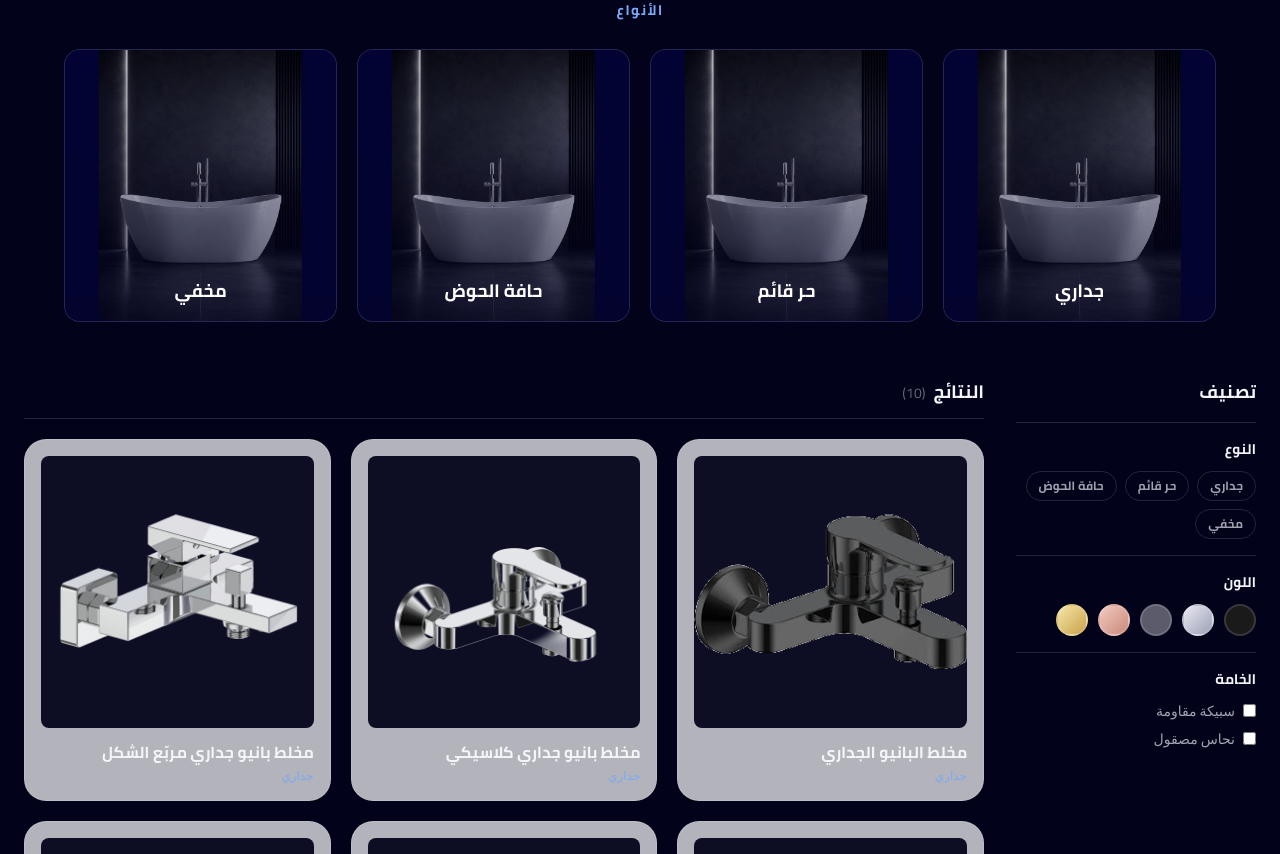
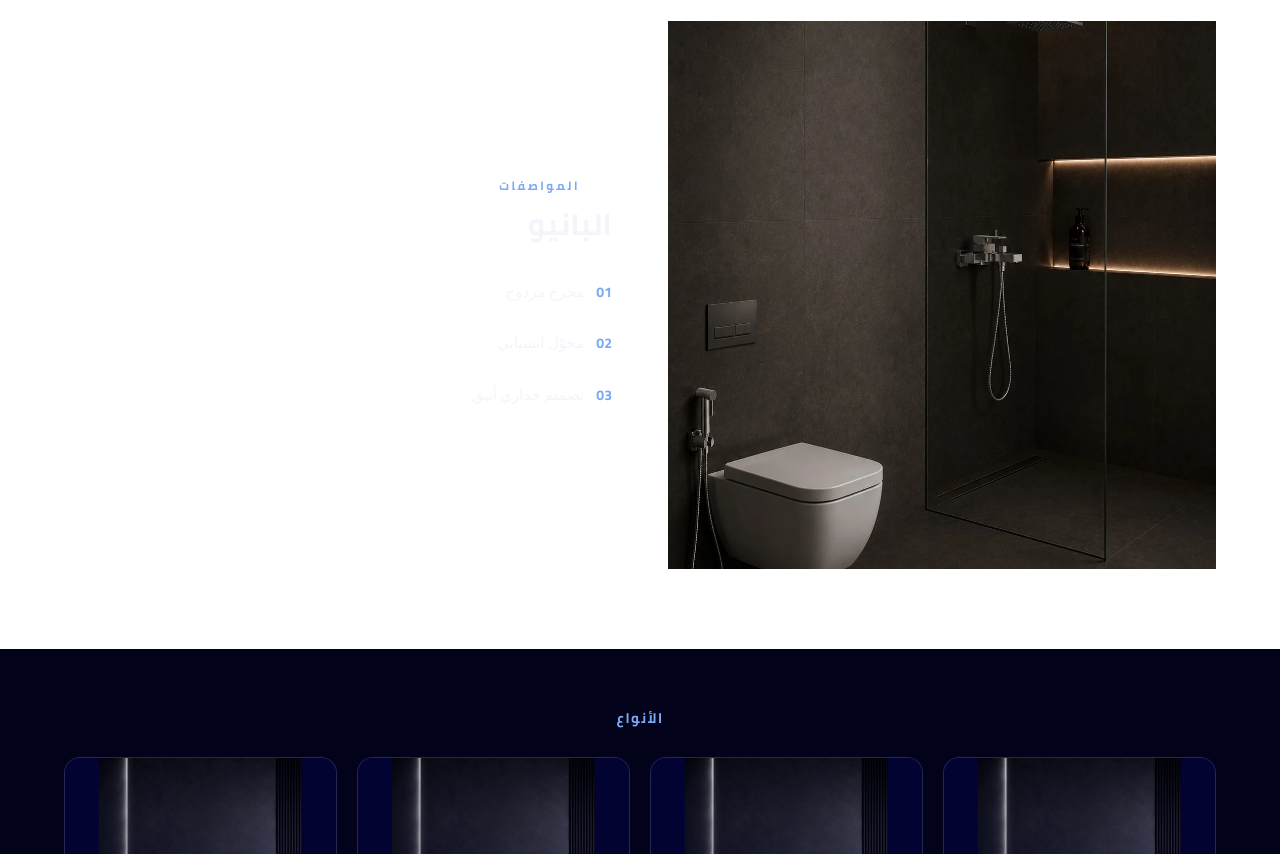
Before and after one commit to azz-11/Divra, a React (Vite) app: page /collection/bath in a window 1280 px wide. Shown: the part 366-1220 px from the top of the page. Built offline with nearby package versions, Linux system fonts and the light colour scheme.

Commit message:
صفحة القسم: خلفية بيضاء للنتائج، صور أصغر بلا حواف ناعمة، قائمة تصنيف احترافية، وإضافة لقطة واقعية 1:1 مع المواصفات بعد العنوان

```diff
--- a/src/pages/CollectionPage.jsx
+++ b/src/pages/CollectionPage.jsx
@@ -1,6 +1,5 @@
 import { useEffect, useMemo, useState } from 'react'
 import { useParams, Link, Navigate } from 'react-router-dom'
-import { ArrowUpLeft } from 'lucide-react'
 import { collectionOf, productsIn, FINISH } from '../productsData.js'
 import { useLang } from '../i18n.jsx'
 
@@ -55,6 +54,30 @@ export default function CollectionPage() {
         <p className="mx-auto mt-4 max-w-2xl text-text-dim">{tr(collection.intro)}</p>
       </section>
 
+      {/* لقطة واقعية 1:1 + المواصفات */}
+      <section className="bg-white px-6 py-14 md:py-20">
+        <div className="mx-auto grid max-w-6xl items-center gap-10 md:grid-cols-2 md:gap-14">
+          <div className="aspect-square w-full overflow-hidden bg-[#0d0d24]">
+            <img src={collection.lifestyle || collection.cover} alt={tr(collection.name)} loading="lazy" className="h-full w-full object-cover" />
+          </div>
+          <div>
+            <span className="mb-3 inline-flex items-center gap-2 text-xs font-bold uppercase tracking-[0.2em] text-brand-strong">
+              <span className="h-px w-6 bg-brand-strong/40" />
+              {t('المواصفات')}
+            </span>
+            <h2 className="font-cairo text-2xl font-black leading-snug sm:text-3xl">{tr(collection.name)}</h2>
+            <ul className="mt-6 divide-y divide-line border-y border-line">
+              {collection.features.map((f, i) => (
+                <li key={i} className="flex items-center gap-3 py-3.5">
+                  <span className="font-cairo text-sm font-black text-brand-strong">{String(i + 1).padStart(2, '0')}</span>
+                  <span className="text-[15px] text-text">{tr(f)}</span>
+                </li>
+              ))}
+            </ul>
+          </div>
+        </div>
+      </section>
+
       {/* الأنواع */}
       {collection.types?.length > 0 && (
         <section className="px-6 py-12 md:py-14">
@@ -78,13 +101,13 @@ export default function CollectionPage() {
       )}
 
       {/* النتائج + قائمة التصنيف */}
-      <section id="collection-products" className="px-6 pb-20">
+      <section id="collection-products" className="bg-white px-6 pb-20 pt-6">
         <div className="mx-auto max-w-7xl">
           <div className="grid gap-8 lg:grid-cols-[240px_1fr]">
             {/* قائمة التصنيف (بنود) */}
-            <aside className="lg:sticky lg:top-24 lg:self-start">
-              <div className="mb-4 flex items-center justify-between">
-                <span className="font-cairo text-lg font-black">{t('تصنيف')}</span>
+            <aside className="rounded-2xl border border-line p-5 lg:sticky lg:top-24 lg:self-start">
+              <div className="flex items-center justify-between pb-1">
+                <span className="text-xs font-bold uppercase tracking-[0.2em] text-text">{t('تصنيف')}</span>
                 {hasFilters ? (
                   <button onClick={clearAll} className="text-xs font-bold text-brand-strong hover:underline">{t('مسح الفلاتر')}</button>
                 ) : null}
@@ -146,17 +169,14 @@ export default function CollectionPage() {
                   {t('لا نتائج مطابقة للفلاتر المختارة.')}
                 </div>
               ) : (
-                <div className="grid grid-cols-2 gap-4 sm:gap-5 xl:grid-cols-3">
+                <div className="grid grid-cols-2 gap-x-5 gap-y-8 sm:grid-cols-3 xl:grid-cols-4">
                   {filtered.map((p) => (
-                    <Link key={p.id} to={`/product/${p.id}`} className="group relative flex flex-col rounded-xl2 border border-line bg-white/70 p-4 text-start transition-all hover:-translate-y-1 hover:border-brand-strong hover:shadow-xl">
-                      <div className="relative mb-3 aspect-square w-full overflow-hidden rounded-lg bg-[#0d0d24]">
+                    <Link key={p.id} to={`/product/${p.id}`} className="group flex flex-col text-start">
+                      <div className="relative aspect-square w-full overflow-hidden bg-[#0d0d24]">
                         <img src={p.images[p.finishes[0]]} alt={tr(p.title)} loading="lazy" className="absolute inset-0 h-full w-full object-cover transition-transform duration-500 group-hover:scale-105" />
                       </div>
-                      <span className="font-cairo text-sm font-bold text-text sm:text-base">{tr(p.title)}</span>
-                      <span className="mt-1 text-xs text-brand-strong">{tr(p.specs[0][1])}</span>
-                      <span className="absolute end-3 top-3 grid h-7 w-7 place-items-center rounded-full bg-white/80 text-brand-strong opacity-0 transition-all group-hover:opacity-100" style={{ insetInlineEnd: '0.75rem' }}>
-                        <ArrowUpLeft size={15} strokeWidth={2.5} className="ltr:-scale-x-100" />
-                      </span>
+                      <span className="mt-3 font-cairo text-sm font-bold text-text group-hover:text-brand-strong">{tr(p.title)}</span>
+                      <span className="mt-0.5 text-xs text-text-dimmer">{tr(p.specs[0][1])}</span>
                     </Link>
                   ))}
                 </div>
@@ -176,8 +196,8 @@ export default function CollectionPage() {
 
 function FilterGroup({ title, children }) {
   return (
-    <div className="border-t border-line py-4">
-      <div className="mb-3 font-cairo text-sm font-bold text-text">{title}</div>
+    <div className="border-t border-line pt-4 first:border-t-0">
+      <div className="mb-3 mt-4 text-xs font-bold uppercase tracking-wider text-text-dimmer first:mt-0">{title}</div>
       {children}
     </div>
   )
--- a/src/productsData.js
+++ b/src/productsData.js
@@ -557,6 +557,7 @@ export const COLLECTIONS = [
     features: [{ ar: 'تحكّم دقيق بالتدفّق', en: 'Precise flow control' }, { ar: 'تشطيب أسود مطفي', en: 'Matte black finish' }, { ar: 'خامات مقاومة للصدأ', en: 'Rust-resistant materials' }],
     accent: '#2f6fd6', bg: '#e4f0ff', image: '/products/mixer-chrome.webp',
     cover: '/categories/cat-1.webp',
+    lifestyle: '/products/mixer-chrome-1.webp',
     types: [
       { id: 'curved', name: { ar: 'منحنى', en: 'Curved' } },
       { id: 'straight', name: { ar: 'مستقيم', en: 'Straight' } },
@@ -571,6 +572,7 @@ export const COLLECTIONS = [
     features: [{ ar: 'رؤوس قابلة للتوجيه', en: 'Adjustable heads' }, { ar: 'ضغط ماء متوازن', en: 'Balanced pressure' }, { ar: 'تركيب سهل', en: 'Easy installation' }],
     accent: '#2f6fd6', bg: '#afd2ff', image: '/products/shower-gold.webp',
     cover: '/categories/cat-3.webp',
+    lifestyle: '/categories/cat-3.webp',
     types: [
       { id: 'rain', name: { ar: 'مطري', en: 'Rain' } },
       { id: 'handheld', name: { ar: 'يدوي', en: 'Handheld' } },
@@ -585,6 +587,7 @@ export const COLLECTIONS = [
     features: [{ ar: 'مخرج مزدوج', en: 'Dual outlet' }, { ar: 'محوّل انسيابي', en: 'Smooth diverter' }, { ar: 'تصميم جداري أنيق', en: 'Elegant wall design' }],
     accent: '#2f6fd6', bg: '#e4f0ff', image: '/products/faucet-bath-black.webp',
     cover: '/categories/cat-4.webp',
+    lifestyle: '/products/collection-bath.webp',
     types: [
       { id: 'wall', name: { ar: 'جداري', en: 'Wall-mounted' } },
       { id: 'freestanding', name: { ar: 'حر قائم', en: 'Freestanding' } },
@@ -599,6 +602,7 @@ export const COLLECTIONS = [
     features: [{ ar: 'نفّاثات تدليك', en: 'Massage jets' }, { ar: 'إضاءة محيطة', en: 'Ambient lighting' }, { ar: 'تحكّم رقمي', en: 'Digital control' }],
     accent: '#2f6fd6', bg: '#d3e6ff', image: '/products/jacuzzi-white.webp',
     cover: '/categories/cat-6.webp',
+    lifestyle: '/categories/cat-6.webp',
     types: [
       { id: 'freestanding', name: { ar: 'حر قائم', en: 'Freestanding' } },
       { id: 'corner', name: { ar: 'زاوية', en: 'Corner' } },
```
